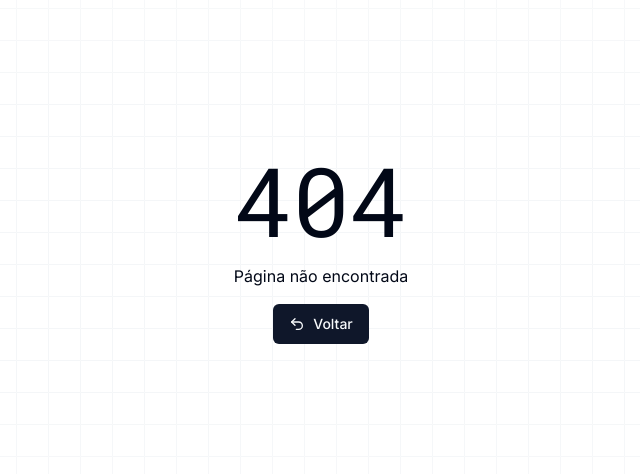
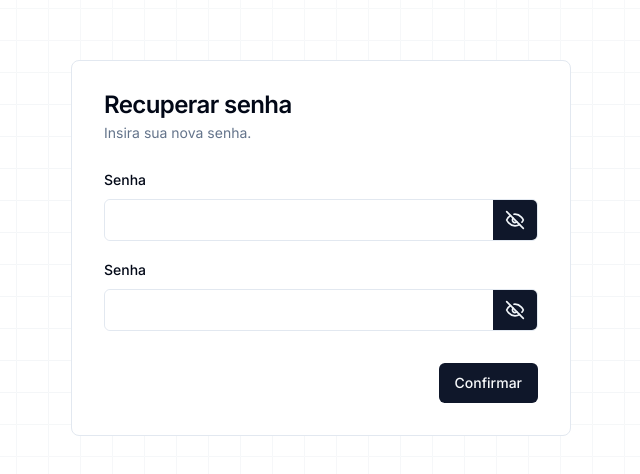
Before and after one commit to Diego-Brino/DocHub, a React (Vite) app in the folder frontend/: page /reset-password in a window 1280 px wide. Before the commit this address had no page. Shown: the part 152-626 px from the top of the page, without its empty margins (319-959 px from the left). Built offline with nearby package versions, Linux system fonts and the light colour scheme.

Commit message:
Feat: Criar fluxo de recuperação de senha

```diff
--- a/frontend/src/app/app-router.tsx
+++ b/frontend/src/app/app-router.tsx
@@ -3,6 +3,7 @@ import {LoginPage} from "../pages/login-page.tsx";
 import {GroupsPage} from "@/pages/groups-page.tsx";
 import {NotFoundPage} from "@/pages/not-found-page.tsx";
 import {Main} from "@/layouts/main";
+import {ResetPasswordPage} from "@/pages/reset-password-page.tsx";
 
 const AppBrowserRouter = createBrowserRouter([
   {
@@ -15,6 +16,10 @@ const AppBrowserRouter = createBrowserRouter([
       {
         path: "/login",
         element: <LoginPage/>
+      },
+      {
+        path: "/reset-password",
+        element: <ResetPasswordPage/>
       },
       {
         path: "/",
--- a/frontend/src/features/auth/components/recover-password-dialog-form.tsx
+++ b/frontend/src/features/auth/components/recover-password-dialog-form.tsx
@@ -1,5 +1,79 @@
+import {z} from "zod";
+import {useForm} from "react-hook-form";
+import {Authentication} from "@/features/auth";
+import {zodResolver} from "@hookform/resolvers/zod";
+import {
+  Form,
+  FormControl,
+  FormDescription,
+  FormField,
+  FormItem,
+  FormLabel,
+  FormMessage
+} from "@/components/ui/form.tsx";
+import {usePostPasswordRecoveryLink} from "@/features/auth/hooks/use-post-password-recovery-link.ts";
+import {Input} from "@/components/custom/input.tsx";
+import {LucideMail} from "lucide-react";
+import {DialogFooter} from "@/components/ui/dialog.tsx";
+import {Button} from "@/components/custom/button.tsx";
+import {useRecoverPasswordDialogContext} from "@/features/auth/hooks/use-recover-password-dialog-context.ts";
+
+const schema = z.object({
+  email: z.string({required_error: "Email é obrigatório"})
+    .email("Email inválido"),
+})
+
 function RecoverPasswordDialogForm() {
+  const {close} = useRecoverPasswordDialogContext();
+  const {mutateAsync, isLoading} = usePostPasswordRecoveryLink();
 
+  const form = useForm<Authentication>({
+    resolver: zodResolver(schema),
+    defaultValues: {
+      email: ''
+    }
+  });
+
+  const submitForm = (values: z.infer<typeof schema>) => {
+    mutateAsync(values).then(() => {
+      close();
+    });
+  }
+
+  return (
+    <Form {...form}>
+      <form onSubmit={form.handleSubmit(submitForm)}>
+        <div className='pb-6 space-y-4'>
+          <FormField
+            control={form.control}
+            name="email"
+            render={({field}) => (
+              <FormItem>
+                <FormLabel>
+                  Email
+                </FormLabel>
+                <FormControl>
+                  <Input
+                    {...field}
+                    type='email'
+                    error={form.formState.errors.email?.message}
+                    endIcon={<LucideMail/>}
+                  />
+                </FormControl>
+                <FormDescription/>
+                <FormMessage/>
+              </FormItem>
+            )}
+          />
+        </div>
+        <DialogFooter>
+          <Button loading={isLoading} disabled={isLoading}>
+            Confirmar
+          </Button>
+        </DialogFooter>
+      </form>
+    </Form>
+  )
 }
 
 RecoverPasswordDialogForm.displayName = "RecoverPasswordDialogForm"
--- a/frontend/src/features/auth/components/recover-password-dialog.tsx
+++ b/frontend/src/features/auth/components/recover-password-dialog.tsx
@@ -1,5 +1,6 @@
 import {Dialog, DialogContent, DialogDescription, DialogHeader, DialogTitle} from "@/components/ui/dialog.tsx";
 import {useRecoverPasswordDialogContext} from "@/features/auth/hooks/use-recover-password-dialog-context.ts";
+import {RecoverPasswordDialogForm} from "@/features/auth/components/recover-password-dialog-form.tsx";
 
 function RecoverPasswordDialog() {
   const {isOpen, close} = useRecoverPasswordDialogContext();
@@ -15,7 +16,7 @@ function RecoverPasswordDialog() {
             Insira seu e-mail para recuperar sua senha.
           </DialogDescription>
         </DialogHeader>
-
+        <RecoverPasswordDialogForm/>
       </DialogContent>
     </Dialog>
   )
@@ -23,4 +24,4 @@ function RecoverPasswordDialog() {
 
 RecoverPasswordDialog.displayName = "RecoverPasswordDialog"
 
-export {RecoverPasswordDialog};
+export {RecoverPasswordDialog}
--- /dev/null
+++ b/frontend/src/features/auth/components/reset-password-card-form.tsx
@@ -0,0 +1,122 @@
+import {CardContent, CardFooter} from "@/components/ui/card.tsx";
+import {Button} from "@/components/custom/button.tsx";
+import {z} from "zod";
+import {useForm} from "react-hook-form";
+import {zodResolver} from "@hookform/resolvers/zod";
+import {
+  Form,
+  FormControl,
+  FormDescription,
+  FormField,
+  FormItem,
+  FormLabel,
+  FormMessage
+} from "@/components/ui/form.tsx";
+import {Eye, EyeOff} from "lucide-react";
+import {Input} from "@/components/custom/input.tsx";
+import {useState} from "react";
+import {useNavigate, useSearchParams} from "react-router-dom";
+import {usePostPasswordRecoveryChange} from "@/features/auth/hooks/use-post-password-recovery-change.ts";
+
+const schema = z.object({
+  token: z.string({required_error: "Token é obrigatório"}),
+  newPassword: z.string({required_error: "Senha é obrigatória"})
+    .min(8, "Senha Inválida"),
+  confirmNewPassword: z.string({required_error: "Senha é obrigatória"})
+    .min(8, "Senha Inválida")
+}).refine(
+  (data) => data.newPassword === data.confirmNewPassword, {
+    path: ["confirmNewPassword"],
+    message: "Senhas não são iguais"
+});
+
+function ResetPasswordCardForm() {
+  const navigate = useNavigate();
+
+  const token = useSearchParams()[0].get('token');
+
+  const {mutateAsync, isLoading} = usePostPasswordRecoveryChange();
+
+  const [showPassword, setShowPassword] = useState(false);
+
+  const onClickShowPassword = () => {
+    setShowPassword(!showPassword)
+  }
+
+  const form = useForm<z.infer<typeof schema>>({
+    resolver: zodResolver(schema),
+    defaultValues: {
+      token: token || '',
+      newPassword: '',
+      confirmNewPassword: ''
+    },
+  })
+
+  const onSubmit = (values: Omit<z.infer<typeof schema>, "confirmNewPassword">) => {
+    mutateAsync(values).then(() => {
+      navigate('/login', {replace: true});
+    });
+  }
+
+  return (
+    <Form {...form}>
+      <form onSubmit={form.handleSubmit(onSubmit)}>
+        <CardContent className='space-y-4'>
+          <FormField
+            control={form.control}
+            name="newPassword"
+            render={({field}) => (
+              <FormItem>
+                <FormLabel className='w-full h-[17px] inline-flex justify-between items-center'>
+                  Senha
+                </FormLabel>
+                <FormControl>
+                  <Input
+                    {...field}
+                    error={form.formState.errors.newPassword?.message}
+                    type={showPassword ? 'text' : 'password'}
+                    endIcon={showPassword ? <Eye/> : <EyeOff/>}
+                    onClickEndIcon={onClickShowPassword}
+                  />
+                </FormControl>
+                <FormDescription/>
+                <FormMessage/>
+              </FormItem>
+            )}
+          />
+          <FormField
+            control={form.control}
+            name="confirmNewPassword"
+            render={({field}) => (
+              <FormItem>
+                <FormLabel className='w-full h-[17px] inline-flex justify-between items-center'>
+                  Senha
+                </FormLabel>
+                <FormControl>
+                  <Input
+                    {...field}
+                    error={form.formState.errors.confirmNewPassword?.message}
+                    type={showPassword ? 'text' : 'password'}
+                    endIcon={showPassword ? <Eye/> : <EyeOff/>}
+                    onClickEndIcon={onClickShowPassword}
+                  />
+                </FormControl>
+                <FormDescription/>
+                <FormMessage/>
+              </FormItem>
+            )}
+          />
+        </CardContent>
+        <CardFooter className='flex justify-end'>
+          <Button type='submit' loading={isLoading} disabled={isLoading}>
+            Confirmar
+          </Button>
+        </CardFooter>
+      </form>
+    </Form>
+  )
+}
+
+ResetPasswordCardForm.displayName = "ResetPasswordCardForm"
+
+export {ResetPasswordCardForm}
--- /dev/null
+++ b/frontend/src/features/auth/components/reset-password-card.tsx
@@ -0,0 +1,22 @@
+import {Card, CardDescription, CardHeader, CardTitle} from "@/components/ui/card.tsx";
+import {ResetPasswordCardForm} from "@/features/auth/components/reset-password-card-form.tsx";
+
+function ResetPasswordCard() {
+  return (
+    <Card className='w-full shadow-none md:w-[500px] border p-2'>
+      <CardHeader>
+        <CardTitle>
+          Recuperar senha
+        </CardTitle>
+        <CardDescription>
+          Insira sua nova senha.
+        </CardDescription>
+      </CardHeader>
+      <ResetPasswordCardForm/>
+    </Card>
+  )
+}
+
+ResetPasswordCard.displayName = "ResetPasswordCard"
+
+export {ResetPasswordCard};
--- /dev/null
+++ b/frontend/src/features/auth/hooks/use-post-password-recovery-change.ts
@@ -0,0 +1,15 @@
+import {useMutation} from "react-query";
+import {toast} from "sonner";
+import postPasswordRecoveryChange from "@/features/auth/services/post-password-recovery-change.ts";
+
+function usePostPasswordRecoveryChange(){
+  return useMutation({
+    mutationKey: ['password-recovery', 'change'],
+    mutationFn: postPasswordRecoveryChange,
+    onSuccess: () => {
+      toast.success("Senha alterada com sucesso");
+    },
+  });
+}
+
+export {usePostPasswordRecoveryChange}
--- /dev/null
+++ b/frontend/src/features/auth/hooks/use-post-password-recovery-link.ts
@@ -0,0 +1,15 @@
+import {useMutation} from "react-query";
+import postPasswordRecoveryLink from "@/features/auth/services/post-password-recovery-link.ts";
+import {toast} from "sonner";
+
+function usePostPasswordRecoveryLink(){
+  return useMutation({
+    mutationKey: ['password-recovery', 'link'],
+    mutationFn: postPasswordRecoveryLink,
+    onSuccess: () => {
+      toast.success("Um email de recuperação de senha foi enviado")
+    },
+  });
+}
+
+export {usePostPasswordRecoveryLink}
--- /dev/null
+++ b/frontend/src/features/auth/services/post-password-recovery-change.ts
@@ -0,0 +1,14 @@
+import axiosClient from "@/lib/axios";
+
+type PostPasswordRecoveryChangeRequest = {
+  token: string,
+  newPassword: string
+}
+
+type PostPasswordRecoveryChangeResponse = void
+
+async function postPasswordRecoveryChange(data: PostPasswordRecoveryChangeRequest): Promise<PostPasswordRecoveryChangeResponse> {
+  await axiosClient.post('/password-recovery/change', data);
+}
+
+export default postPasswordRecoveryChange;
--- /dev/null
+++ b/frontend/src/features/auth/services/post-password-recovery-link.ts
@@ -0,0 +1,13 @@
+import axiosClient from "@/lib/axios";
+
+type PostPasswordRecoveryLinkRequest = {
+  email: string
+}
+
+type PostPasswordRecoveryLinkResponse = void
+
+async function postPasswordRecoveryLink(data: PostPasswordRecoveryLinkRequest): Promise<PostPasswordRecoveryLinkResponse> {
+  await axiosClient.post(`/password-recovery/link?email=${data.email}`);
+}
+
+export default postPasswordRecoveryLink;
--- /dev/null
+++ b/frontend/src/pages/reset-password-page.tsx
@@ -0,0 +1,13 @@
+import {ResetPasswordCard} from "@/features/auth/components/reset-password-card.tsx";
+
+function ResetPasswordPage() {
+  return (
+    <div className='container h-screen flex flex-col gap-6 justify-center items-center'>
+      <ResetPasswordCard/>
+    </div>
+  )
+}
+
+ResetPasswordPage.displayName = "ResetPasswordPage"
+
+export {ResetPasswordPage};
```
